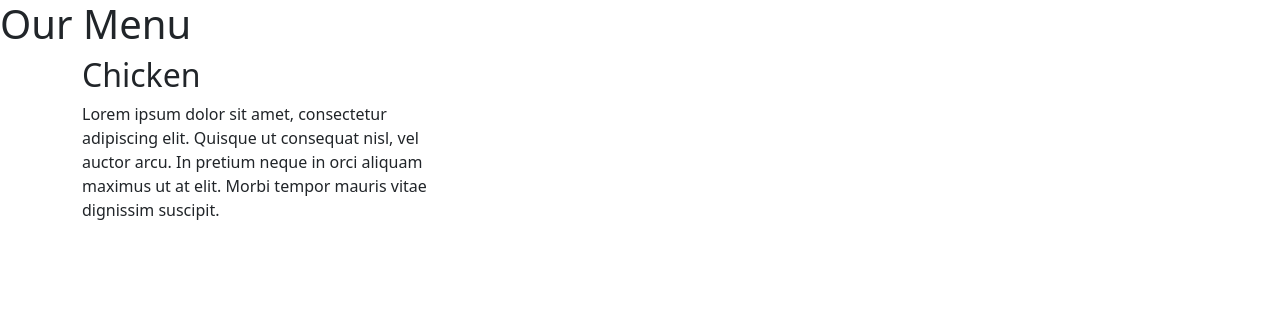
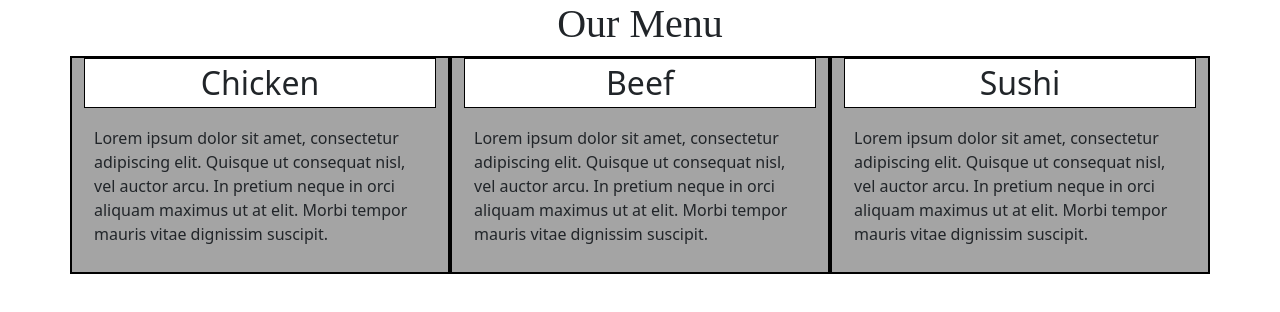
Before and after one commit to TalatKash/coursera-test, a plain HTML site: page module2-solution/index.html in a window 1280 px wide. Drawn offline with Linux system fonts and the light colour scheme.

Commit message:
Updated Files

```diff
--- a/module2-solution/css/style.css
+++ b/module2-solution/css/style.css
@@ -17,4 +17,5 @@ p {
 .col-lg-4, .col-md-6, .col-xs-12 {
 	background: #a4a4a4;
 	border: 2px solid #000;
+	padding: 0
 }
--- a/module2-solution/index.html
+++ b/module2-solution/index.html
@@ -6,6 +6,7 @@
 	<link rel="stylesheet" href="css/bootstrap-grid.rtl.css">
 	<link rel="stylesheet" href="css/bootstrap-reboot.css">
 	<link rel="stylesheet" href="css/bootstrap-utilities.css">
+	<link rel="stylesheet" href="css/style.css">
 	<link rel="stylesheet" href="css/bootstrap.css">
 	<link rel="javascript" href="js/bootstrap-bundle.js">
 	<link rel="javascript" href="js/bootstrap-esm.js">
@@ -19,7 +20,9 @@
 				<h2>Chicken</h2>
 				<p>Lorem ipsum dolor sit amet, consectetur adipiscing elit. Quisque ut consequat nisl, vel auctor arcu. In pretium neque in orci aliquam maximus ut at elit. Morbi tempor mauris vitae dignissim suscipit. </p>
 			</div>
-			<div class="col-lg-4 col-md-6 col-xs-12"></div>
-			<div class="col-lg-4 col-md-6 col-xs-12"></div>
+			<div class="col-lg-4 col-md-6 col-xs-12"><h2>Beef</h2>
+				<p>Lorem ipsum dolor sit amet, consectetur adipiscing elit. Quisque ut consequat nisl, vel auctor arcu. In pretium neque in orci aliquam maximus ut at elit. Morbi tempor mauris vitae dignissim suscipit. </p></div>
+			<div class="col-lg-4 col-md-6 col-xs-12"><h2>Sushi</h2>
+				<p>Lorem ipsum dolor sit amet, consectetur adipiscing elit. Quisque ut consequat nisl, vel auctor arcu. In pretium neque in orci aliquam maximus ut at elit. Morbi tempor mauris vitae dignissim suscipit. </p></div>
 </body>
 </html>
```
